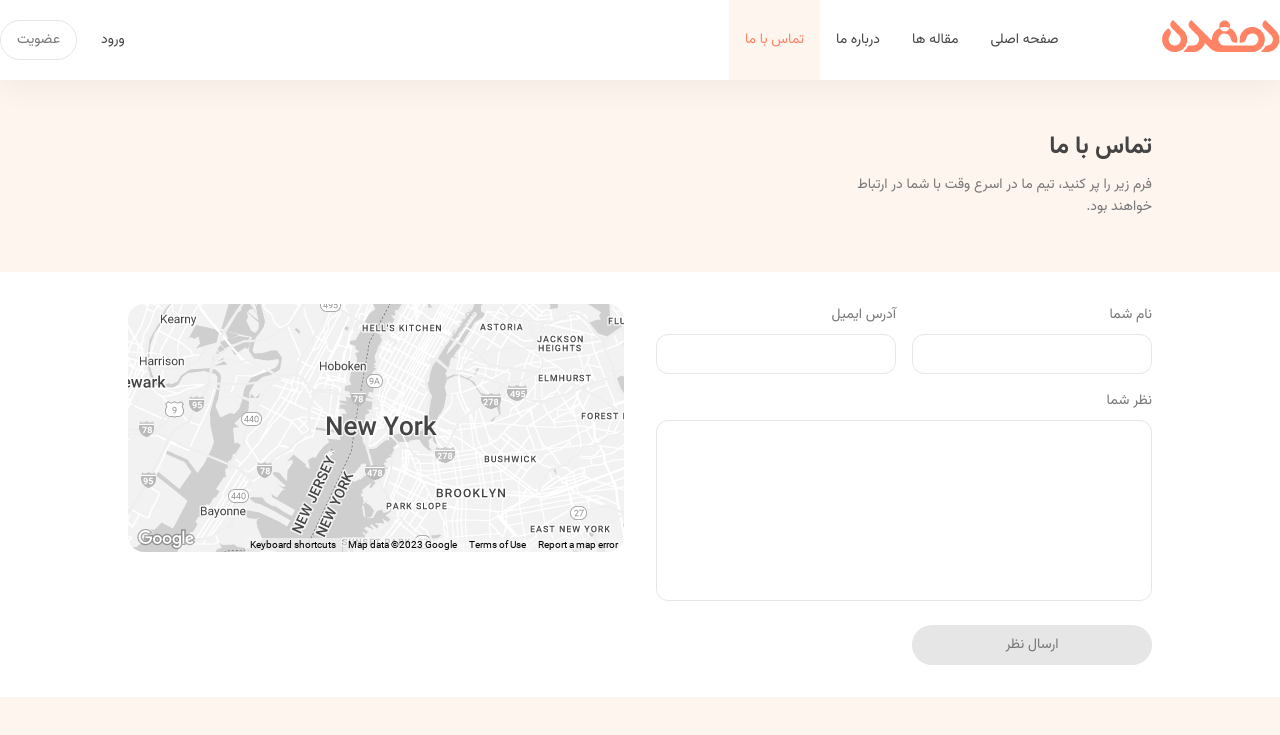
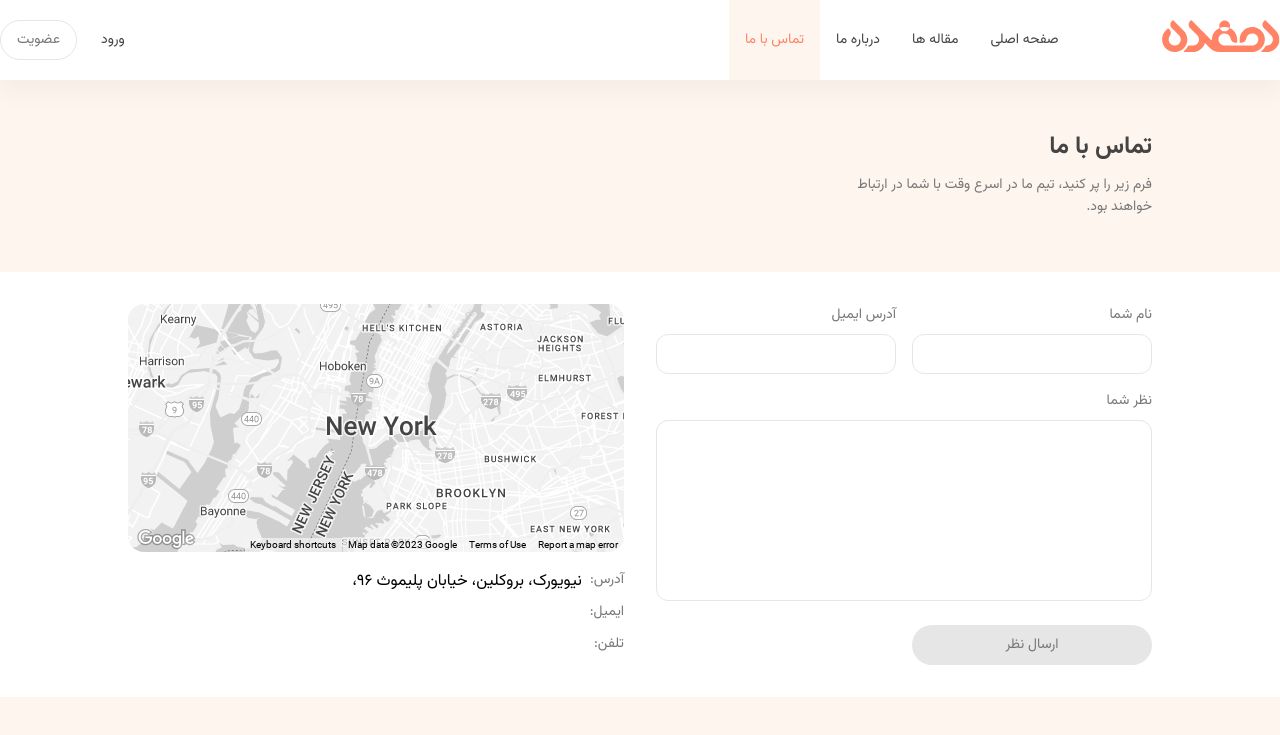
Before and after one commit to RezaNrzdh/Blog, an Angular app: page /contact in a window 1280 px wide. Shown: the top 735 px of the page. Built offline with nearby package versions, Linux system fonts and the light colour scheme.

Commit message:
update contact page

```diff
--- a/src/app/features/contact/contact.component.html
+++ b/src/app/features/contact/contact.component.html
@@ -28,6 +28,23 @@
     </div>
     <div class="map">
         <img src="/assets/images/map.png" alt="map" />
+        <div class="mapInfo">
+            <div>
+                <img src="" />
+                <span class="key">آدرس:</span>
+                <span class="value">نیویورک، بروکلین، خیابان پلیموث 96، </span>
+            </div>
+            <div>
+                <img src="" />
+                <span class="key">ایمیل:</span>
+                <span class="value"></span>
+            </div>
+            <div>
+                <img src="" />
+                <span class="key">تلفن:</span>
+                <span class="value"></span>
+            </div>
+        </div>
     </div>
 </div>
 <home-newsletter></home-newsletter>
--- a/src/app/features/contact/contact.component.scss
+++ b/src/app/features/contact/contact.component.scss
@@ -84,6 +84,23 @@ div.content{
             object-fit: cover;
             border-radius: 16px;
         }
+        .mapInfo {
+            display: flex;
+            flex-direction: column;
+            margin-top: 8px;
+            > div {
+                display: flex;
+                height: 32px;
+            }
+            .key {
+                font-size: $body2;
+                margin-left: 8px;
+                color: $text-variant;
+            }
+            .value {
+
+            }
+        }
     }
 }
 
```
